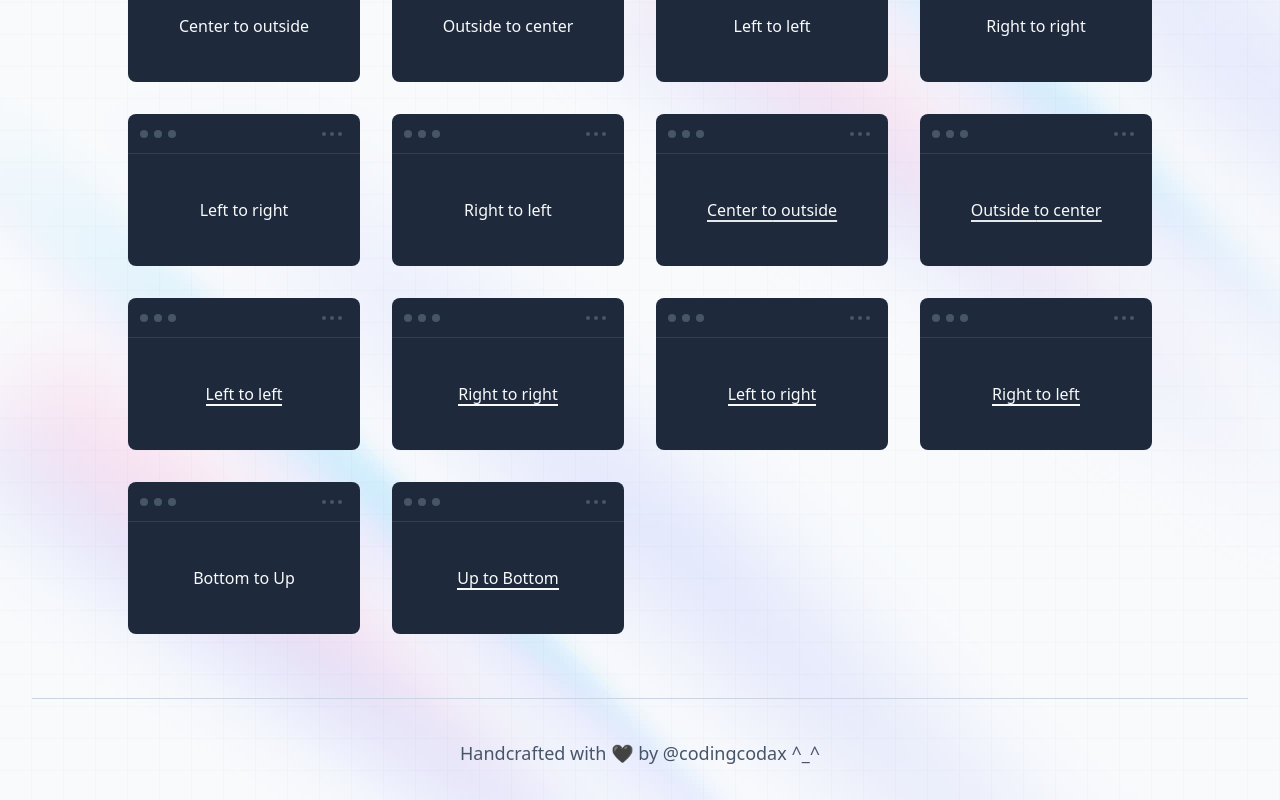
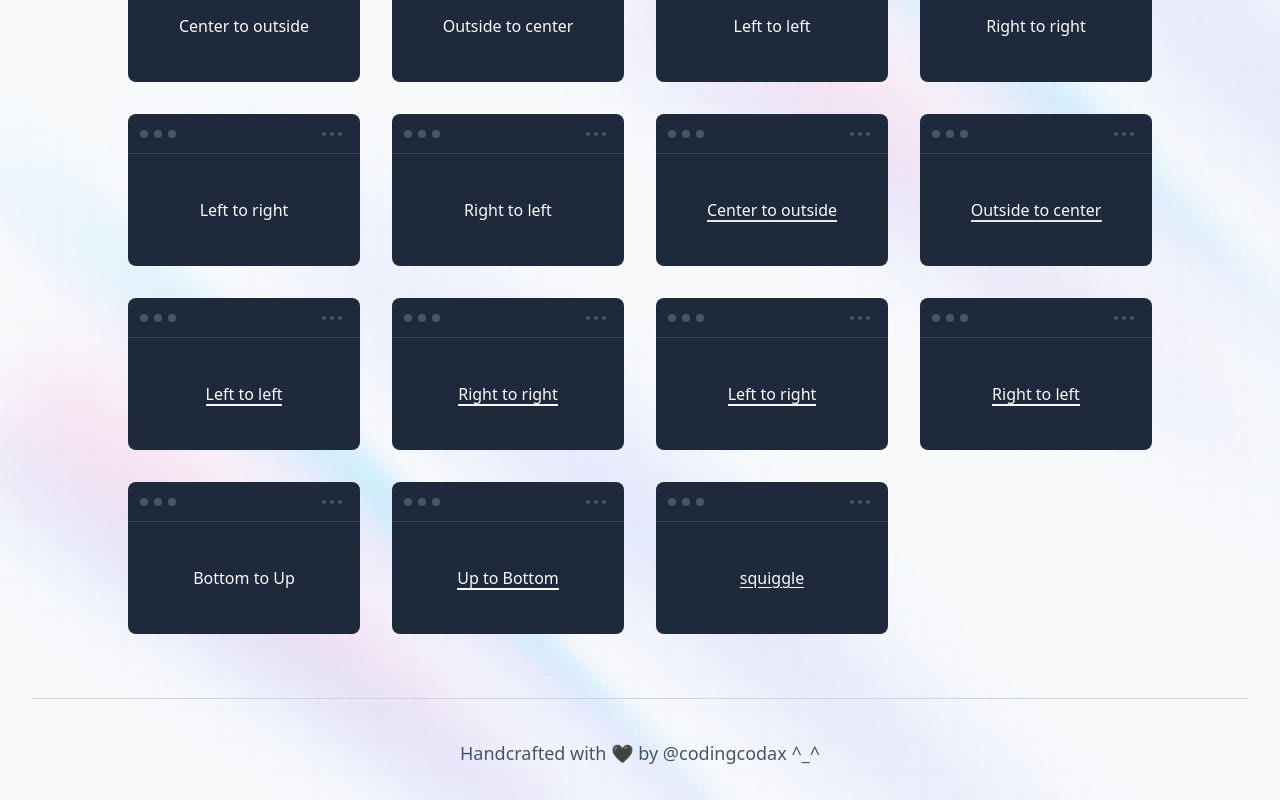
Before and after one commit to codingcodax/mini, a Next.js app: page /components in a window 1280 px wide. Shown: the part 510-1310 px from the top of the page. Built offline with nearby package versions, Linux system fonts and the light colour scheme.

Commit message:
feat(snippets): add link show underline squiggle

```diff
--- /dev/null
+++ b/src/data/snippets/LinkShowUnderlineSquiggle.tsx
@@ -0,0 +1,19 @@
+import type { Snippet } from '~/types/snippet';
+
+const LinkShowUnderlineSquiggle: Snippet = {
+  title: 'Link Show Underline Squiggle',
+  type: 'link',
+  githubLink:
+    'https://github.com/codingcodax/mini/tree/main/src/data/snippets/LinkShowUnderlineSquiggle.tsx',
+  playgroundLink: 'https://play.tailwindcss.com/BNBX2giPex',
+  source: (
+    <a
+      className="text-slate-50 underline underline-offset-[3px] hover:bg-[url('https://mini.codingcodax.dev/images/squiggle.svg')] hover:no-underline"
+      href='#'
+    >
+      squiggle
+    </a>
+  ),
+};
+
+export default LinkShowUnderlineSquiggle;
--- a/src/data/snippets/index.ts
+++ b/src/data/snippets/index.ts
@@ -14,6 +14,7 @@ import LinkShowUnderlineLeftRight from './LinkShowUnderlineLeftRight';
 import LinkShowUnderlineRightLeft from './LinkShowUnderlineRightLeft';
 import LinkUnderlineBottomUp from './LinkUnderlineBottomUp';
 import LinkShowUnderlineUpBottom from './LinkShowUnderlineUpBottom';
+import LinkShowUnderlineSquiggle from './LinkShowUnderlineSquiggle';
 
 const Snippets: Snippet[] = [
   LinkUnderlineCenterOutside,
@@ -30,6 +31,7 @@ const Snippets: Snippet[] = [
   LinkShowUnderlineRightLeft,
   LinkUnderlineBottomUp,
   LinkShowUnderlineUpBottom,
+  LinkShowUnderlineSquiggle,
 ];
 
 export default Snippets;
```
